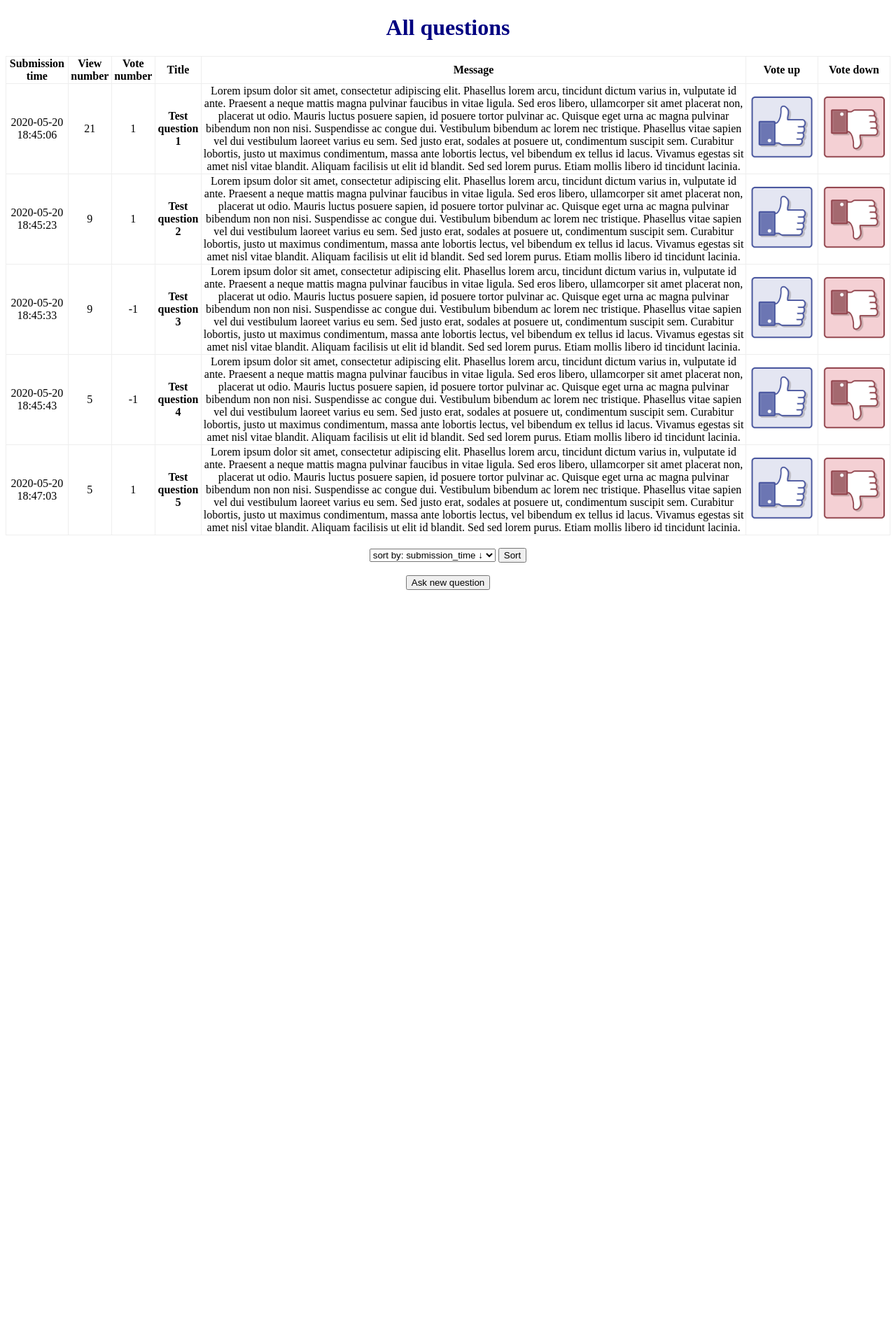
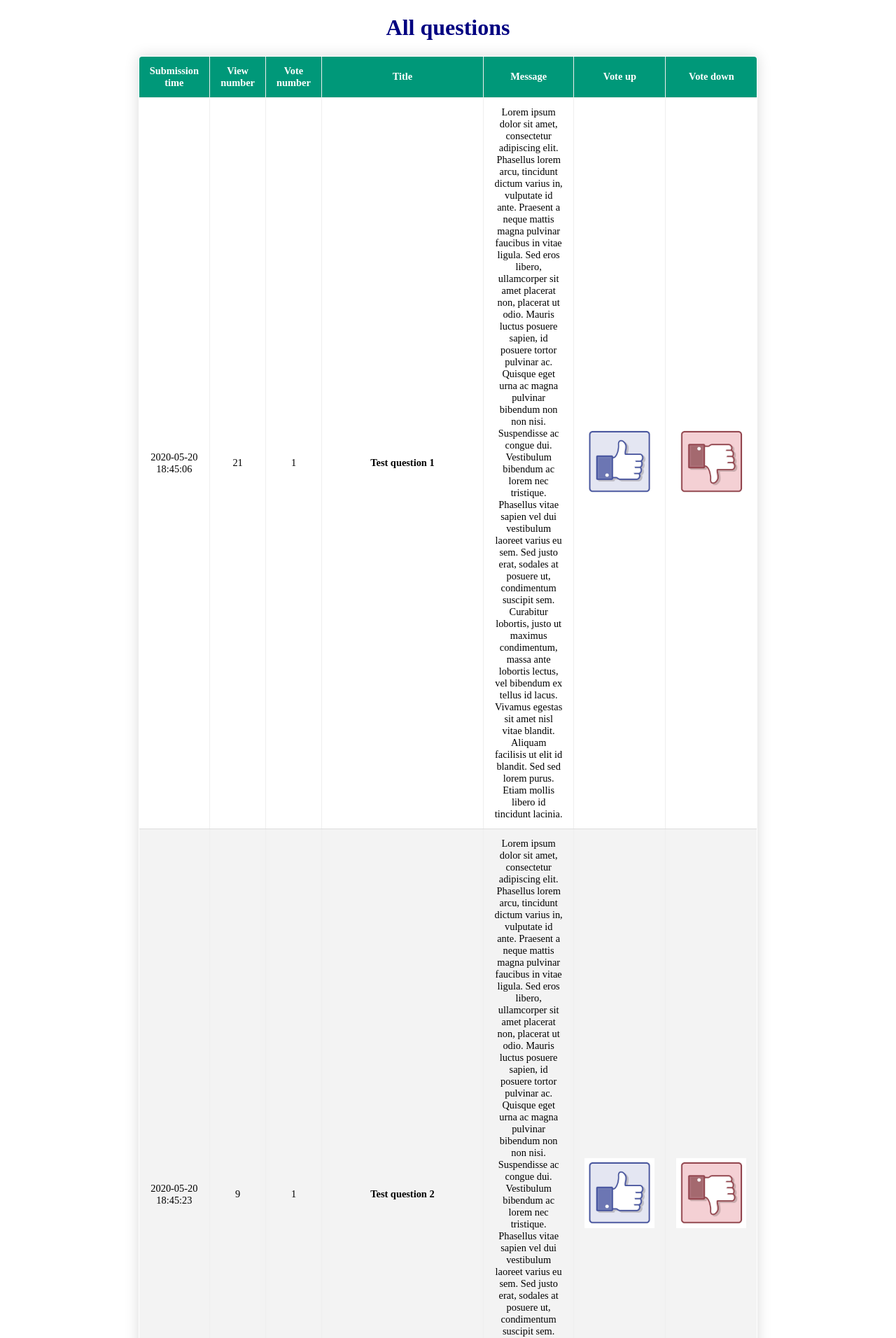
Before and after one commit to kasia-gra/ask_mate, a Flask app: page / in a window 1280 px wide. Shown: the top 1912 px of the page at 70% size. Before the commit the page ends 843 px from the top, so only its background shows below. Run offline with Flask 2, Linux system fonts and the light colour scheme.

Commit message:
Add css style for table on list question page

```diff
--- a/static/style.css
+++ b/static/style.css
@@ -49,3 +49,43 @@ table, th, td {
 h3 {
     text-align: center;
 }
+
+
+.content-table {
+    width:70%;
+    margin-left:15%;
+    margin-right:15%
+    border-collapse: collapse;
+    font-size: 0.9em;
+    min-width: 400px;
+    border-radius: 5px 5px 0 0;
+    overflow: hidden;
+    box-shadow: 0 0 20px rgba(0, 0, 0, 0.15);
+}
+
+.content-table thead tr {
+    background-color: #009879;
+    color: #ffffff;
+    text-align: left;
+    font-weight: bold;
+}
+
+.content-table th,
+.content-table td {
+    padding: 12px 15px;
+}
+
+.content-table tbody tr {
+    border-bottom: 1px solid #dddddd;
+}
+
+.content-table tr td:nth-child(4){
+ width: 200px;
+}
+.content-table tbody tr:nth-of-type(even) {
+    background-color: #f3f3f3;
+}
+
+.content-table tbody tr:last-of-type {
+    border-bottom: 2px solid #009879;
+}
--- a/templates/question_list.html
+++ b/templates/question_list.html
@@ -4,7 +4,7 @@
     <h1>All questions</h1>
 {% endblock %}
 {% block body %}
-    <table>
+    <table class = content-table>
         {%  set headers = ["submission_time", "view_number", "vote_number", "title", "message", "vote_up", "vote_down"] %}
         <thead>
         <tr>{% for table_header in headers %}
```
